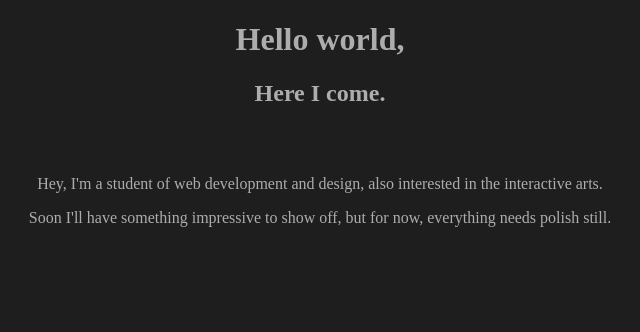
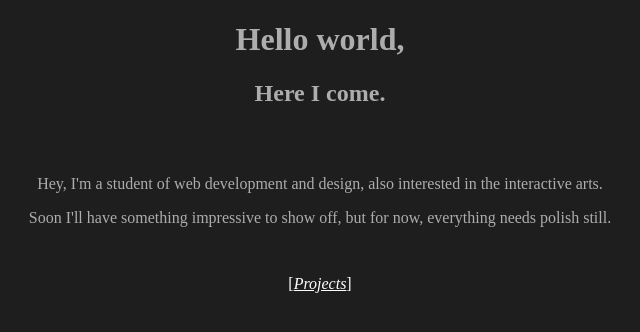
Before and after one commit to NomadicVoxel/NomadicVoxel.github.io, a plain HTML site: page index.html in a window 1280 px wide. Shown: the full height of the page, 320-960 px from the left. Drawn offline with Linux system fonts and the light colour scheme.

```diff
--- a/index.html
+++ b/index.html
@@ -4,7 +4,7 @@
     <meta charset="UTF-8">
     <title>Projects by Clancy JC</title>
     <!-- <link rel="stylesheet" href="https://cdnjs.cloudflare.com/ajax/libs/normalize/8.0.0/normalize.min.css"> -->
-    <link rel="stylesheet" href="../style/stylish.css">
+    <link rel="stylesheet" href="style/stylish.css">
 
     <meta name="viewport" content="width=device-width, initial-scale=1.0">
     <meta http-equiv="X-UA-Compatible" content="ie=edge">
@@ -17,6 +17,10 @@
         <p class=short>Hey, I'm a student of web development and design, also interested in the interactive arts. </p>
         <p class=short>Soon I'll have something impressive to show off, but for now, everything needs polish still.</p>
     </main>
+
+    <nav>
+        <a href="Projects">Projects</a>
+    </nav>
 </body> </html>
 <!--
 
--- a/style/stylish.css
+++ b/style/stylish.css
@@ -46,3 +46,21 @@
     width:200px;
     background:#111;
 }
+
+nav{
+text-align:center;
+}
+
+a{
+    color:#FFF;
+    font-style: italic;
+}
+a:before{
+    content:"[";
+}
+a:after{
+    content:"]";
+}
+a:before, a:after{
+    font-style:normal;
+}
```
Also changed, not shown: Bio/index.html (added, +22 -0 lines), Projects/thumbs/Morse.png (deleted).
